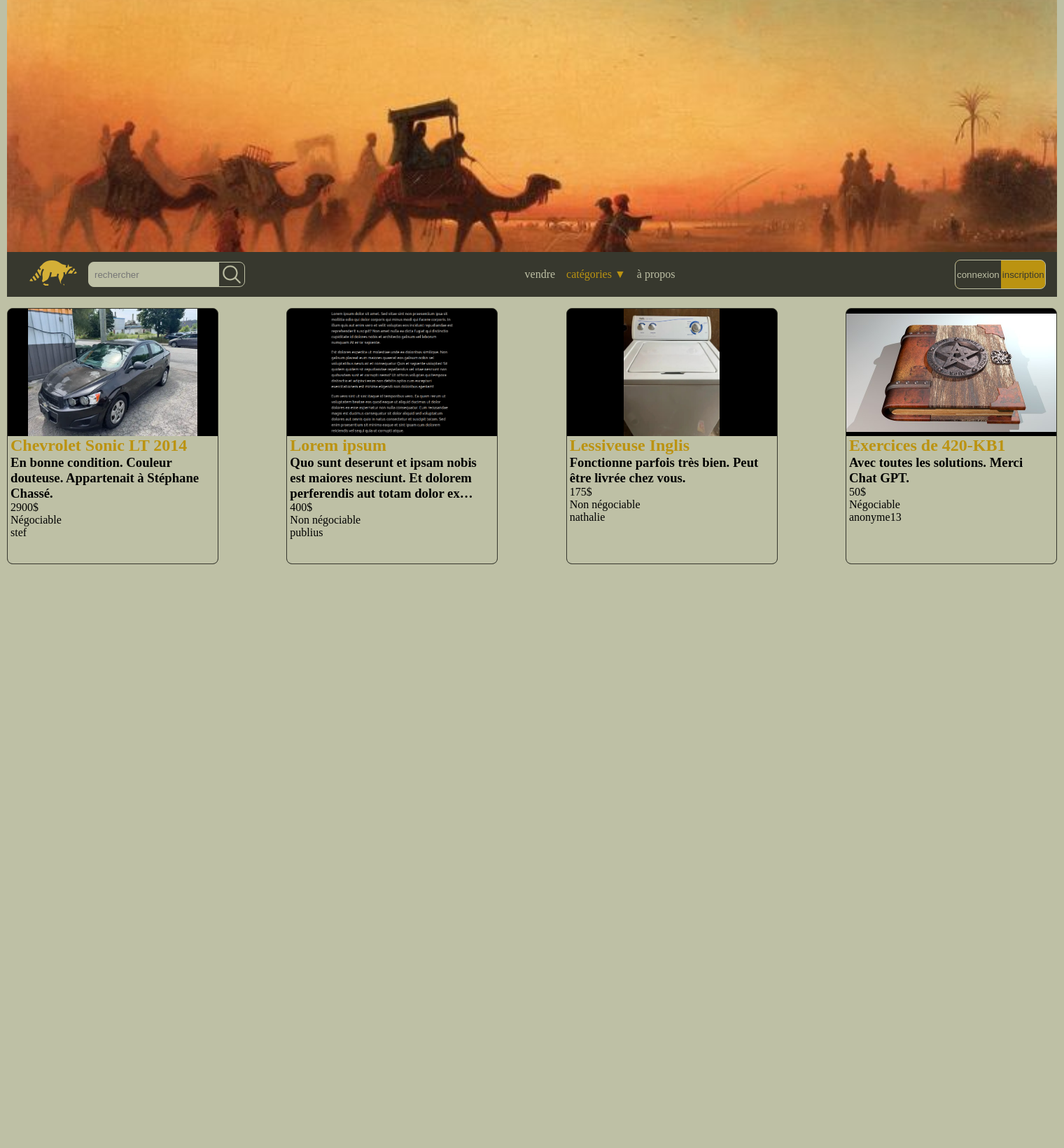
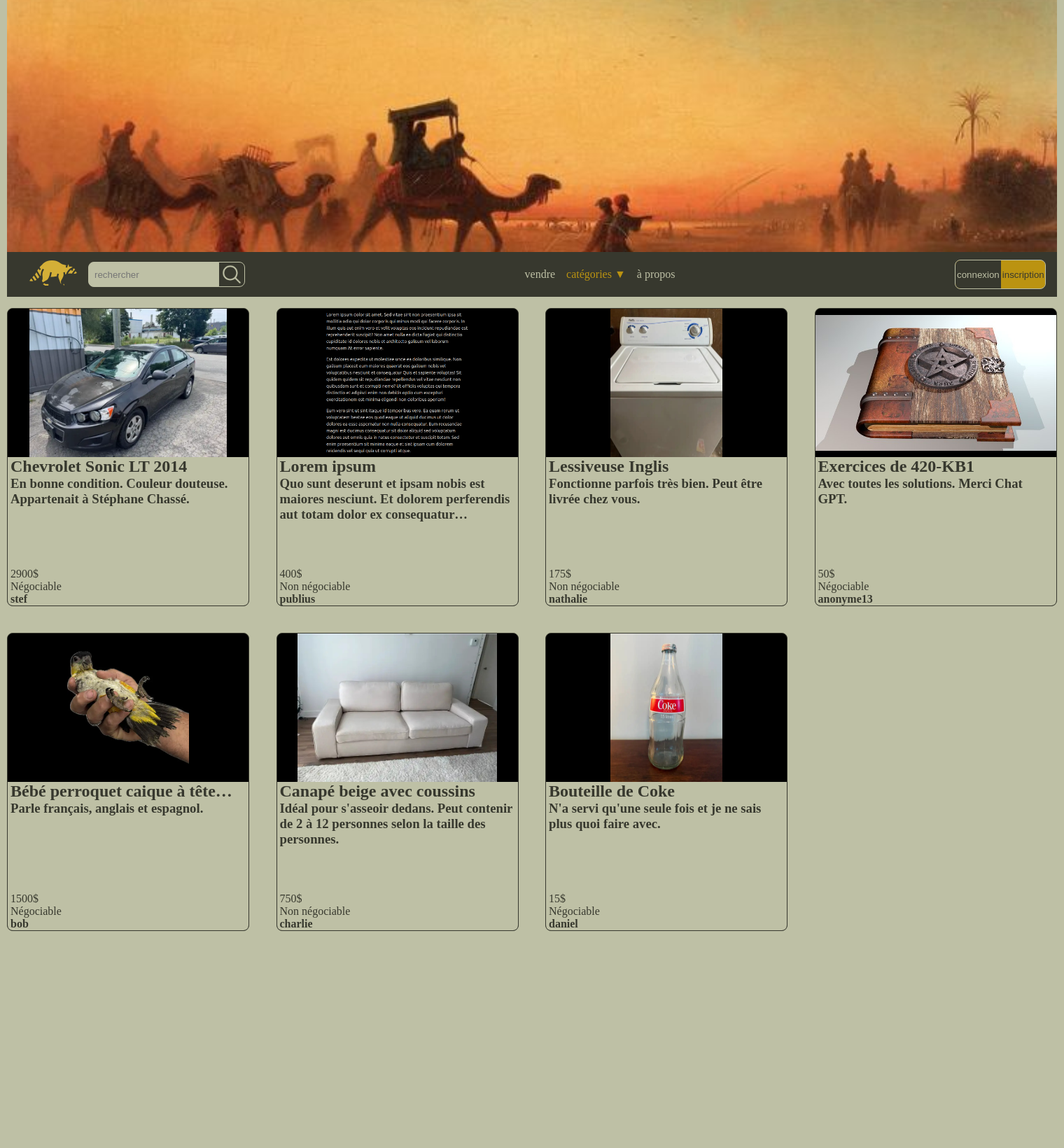
Before and after one commit to gabushk4/40voleurs, a PHP site: page / in a window 1520 px wide. Shown: the top 1640 px of the page at 70% size. After the commit the page ends 1330 px from the top, so only its background shows below. Run offline with PHP 8.4, Linux system fonts and the light colour scheme.

Commit message:
display dynamique des annonces classees pt2/2

```diff
--- a/include/nav.php
+++ b/include/nav.php
@@ -11,6 +11,7 @@
         </form>
     </div>
     <ul class="nav-menu">
+        <a id="hamburger">☰</a>
         <li>
             <a aria-current="page" href="#">vendre</a>
         </li>
@@ -31,5 +32,4 @@
         <div class="separateur"/>
         <button class="btn-imp">inscription</button>
     </div>
-    <a id="hamburger">☰</a>
 </nav>
--- a/index.php
+++ b/index.php
@@ -32,12 +32,14 @@
                             echo '<div class="annonce">
                                     <img src="./assets/'.$annonce[IMAGE_I].'"/>
                                     <div class="annonce-texte-conteneur">
-                                        <h2>'.$annonce[TITRE_I].'</h2>
-                                        <h3>'.$annonce[DESCRIPTION_I].'</h3>
+                                        <div>
+                                            <h2>'.$annonce[TITRE_I].'</h2>
+                                            <h3>'.$annonce[DESCRIPTION_I].'</h3>
+                                        </div>
                                         <div class="annonce-soustexte-conteneur">
                                             <p>'.$annonce[PRIX_I].'$</p>
                                             <p>'.$negociable.'</p>
-                                            <p>'.$annonce[AUTEUR_I].'</p>
+                                            <p class="annonce-auteur">'.$annonce[AUTEUR_I].'</p>
                                         </div>
                                     </div>
                                 </div>';
--- a/style.css
+++ b/style.css
@@ -24,13 +24,15 @@
     }
     #hamburger{
         display: block;
+        height: 100%;
+        width: auto;
         opacity: 1;
         visibility: visible;
         font-size: 24px;
         background: none;
         border: none;
         cursor: pointer;
-        color: var(primary);
+        color: var(--primary);
     }
 }
 
@@ -43,6 +45,9 @@ body{
     background-color: var(--primary) !important;
     max-width: var(--max-width);
     margin: 0 auto;
+    display: flex;
+    flex-direction: column;
+    justify-content: center;
 }
 header{
     width: 100%;
@@ -205,32 +210,30 @@ button:hover{
     cursor: pointer;
 }
 main{
+    display: grid;
+    grid-template-columns: repeat(4, 1fr); /* 4 colonnes de largeur égale */
+    gap: 38px; /* espace entre les annonces */
     width: 100%;
-    display: flex;
-    flex-direction: row;
-    justify-content: space-between;
-    align-items: baseline;
-    flex-wrap: wrap;
-    gap:40px;
-    height: 3000px;
+    height: fit-content;
     margin: 16px auto;
     box-sizing: border-box;
 }
 .annonce{
-    height: 364px;
-    width: 300px;
+    height: 424px;
+    width: 344px;
     border: 1px solid var(--secondary);
     border-radius: var(--radius);
     overflow: hidden;
     background-color: black;
+    color: var(--secondary);;
 }
 .annonce-texte-conteneur{
     padding: 0px 4px 0px 4px;
     height: 50%;
     background-color: var(--primary);
-}
-.annonce-soustexte-conteneur{
-    align-self: baseline;
+    display: flex;
+    flex-direction: column;
+    justify-content: space-between;
 }
 .annonce img{
     height: 50%;
@@ -239,12 +242,20 @@ main{
     display: block;
 }
 .annonce h2{
-    color: var(--accent)
+    display: -webkit-box;
+        -webkit-line-clamp: 1;
+        -webkit-box-orient: vertical;
+    overflow: hidden;
+    text-overflow: ellipsis;
 }
 .annonce h3{
-    display: -webkit-box;             /* conteneur flexible vertical */
-        -webkit-line-clamp: 3;            /* max lignes */
-        -webkit-box-orient: vertical;     /* orientation verticale */
-    overflow: hidden;                 /* cache ce qui dépasse */
+    display: -webkit-box;
+        -webkit-line-clamp: 3;
+        -webkit-box-orient: vertical;
+    overflow: hidden;
     text-overflow: ellipsis;
+    color:var(--secondary);
 }
+.annonce-auteur{
+    font-weight: bold;
+}
```
